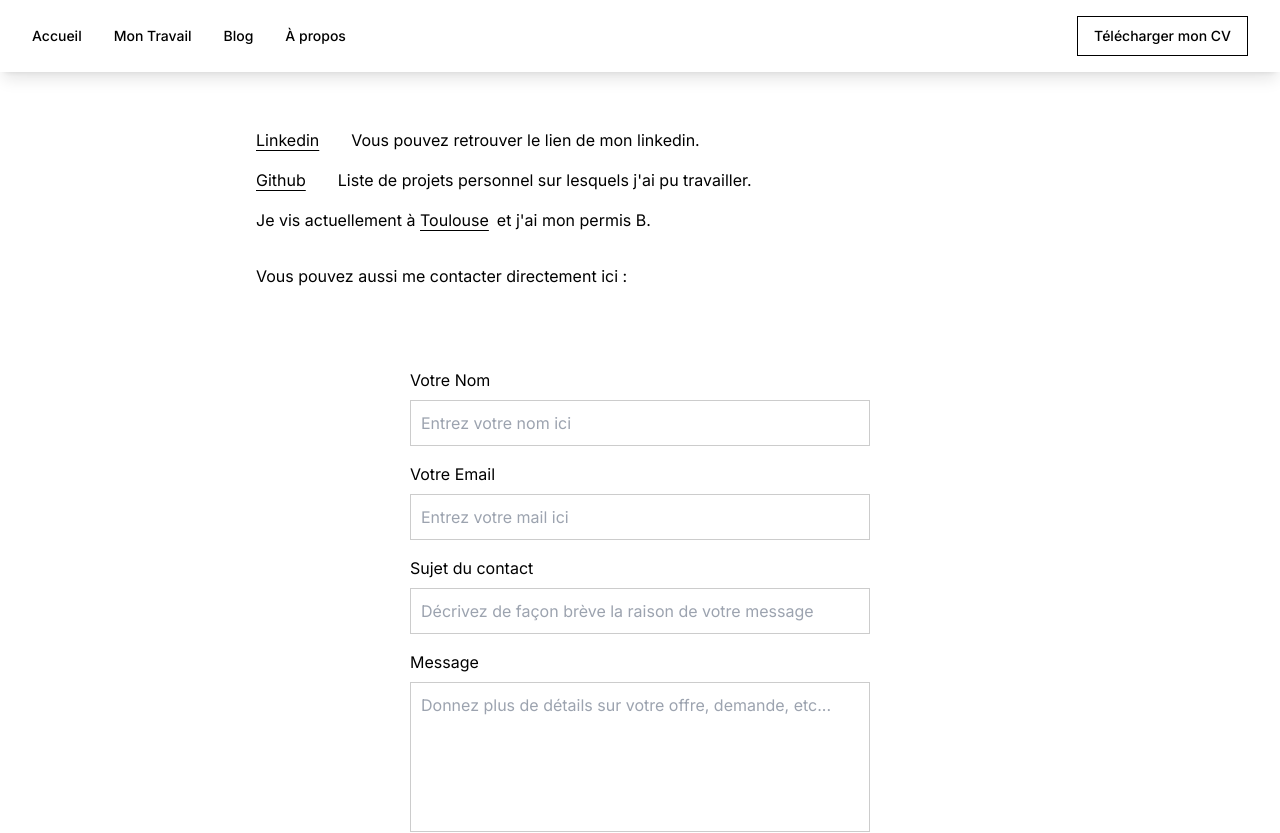
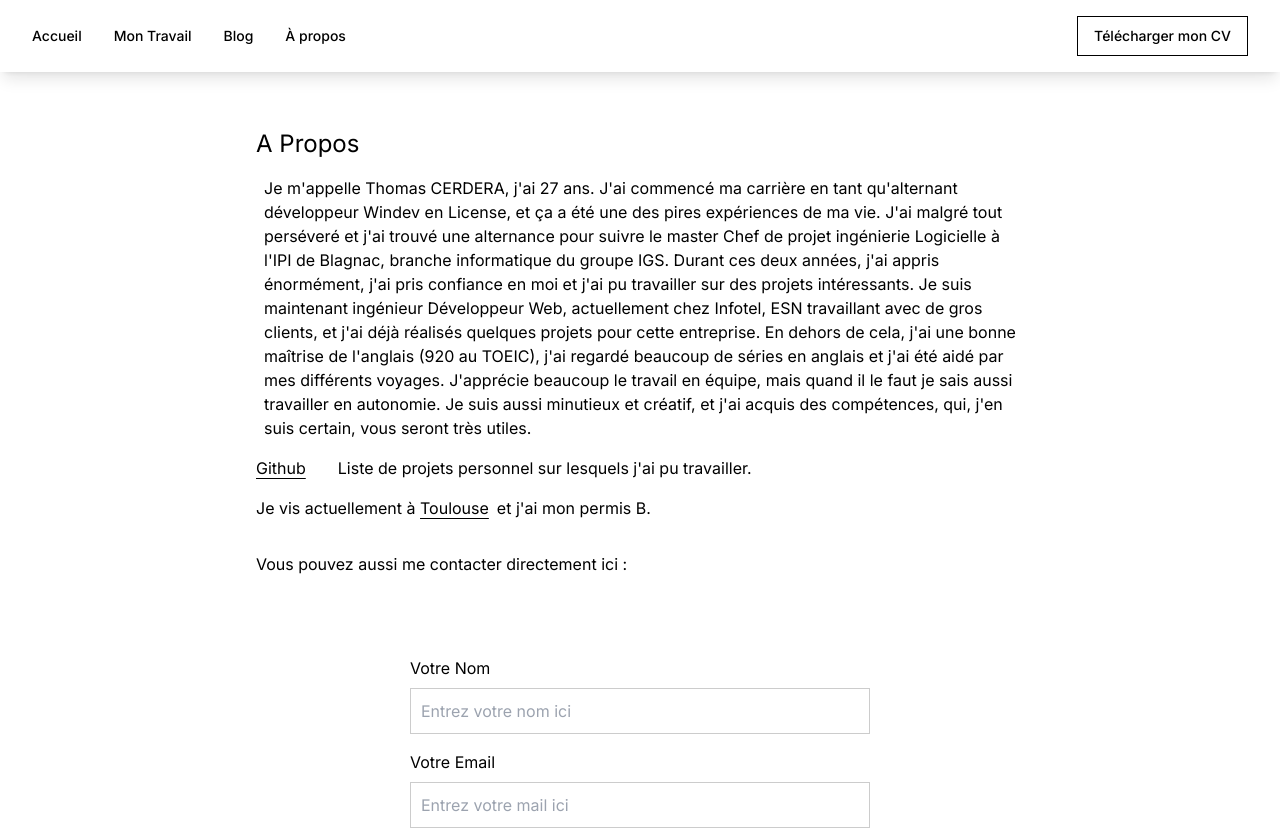
Before and after one commit to ThomasC317/websiteV2, a Next.js app: page /about in a window 1280 px wide. Shown: the top 833 px of the page. Built offline with nearby package versions, Linux system fonts and the light colour scheme.

Commit message:
about text

```diff
--- a/app/about/page.tsx
+++ b/app/about/page.tsx
@@ -11,13 +11,25 @@ const About = () => {
         <Navbar />
         <div className="w-full max-w-4xl bg-white bg-opacity-80 p-8 md:p-12 lg:p-16 rounded-lg">
         <div className="py-4">
+        <h2 className="text-2xl mb-4">A Propos</h2>
             <div  className="mb-4 flex">
+            <p className="ml-2">
+                      Je m'appelle Thomas CERDERA, j'ai 27 ans. J'ai commencé ma carrière en tant qu'alternant développeur Windev en License, et ça a été une des pires expériences
+                      de ma vie. J'ai malgré tout perséveré et j'ai trouvé une alternance pour suivre le master Chef de projet ingénierie Logicielle à l'IPI de Blagnac, branche informatique
+                      du groupe IGS. Durant ces deux années, j'ai appris énormément, j'ai pris confiance en moi et j'ai pu travailler sur des projets intéressants.
 
-            <a href="https://www.linkedin.com/in/thomas-cerdera-305ab3153/" className="underline-link"> Linkedin </a>
+                      Je suis maintenant ingénieur Développeur Web, actuellement chez Infotel, ESN travaillant avec de gros clients, et j'ai déjà réalisés quelques projets pour cette entreprise.
+
+                      En dehors de cela, j'ai une bonne maîtrise de l'anglais (920 au TOEIC), j'ai regardé beaucoup de séries en anglais et j'ai été aidé par mes différents voyages.
+
+                      J'apprécie beaucoup le travail en équipe, mais quand il le faut je sais aussi travailler en autonomie. Je suis aussi minutieux et créatif,
+                      et j'ai acquis des compétences, qui, j'en suis certain, vous seront très utiles.
+                    </p>
+            {/* <a href="https://www.linkedin.com/in/thomas-cerdera-305ab3153/" className="underline-link"> Linkedin </a>
             <Trema/>
                     <p className="ml-2">
                       Vous pouvez retrouver le lien de mon linkedin.
-                    </p>
+                    </p>*/}
 
 
               </div>
```
